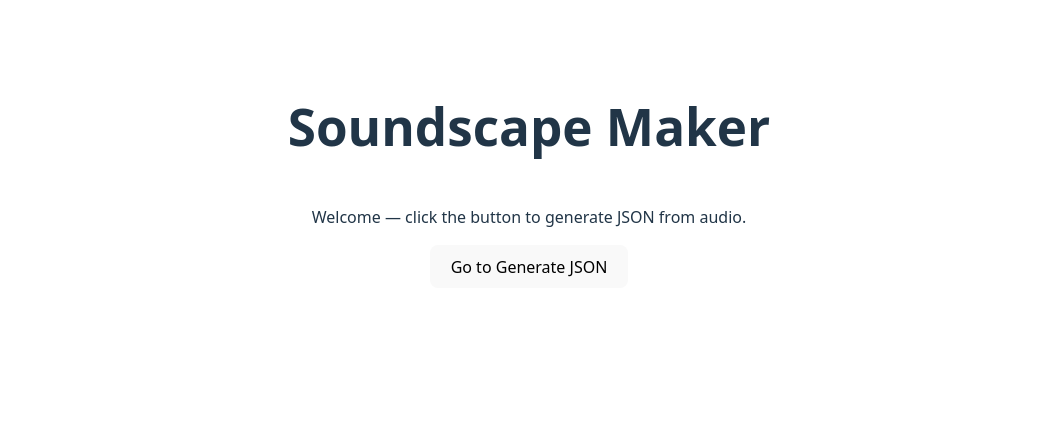
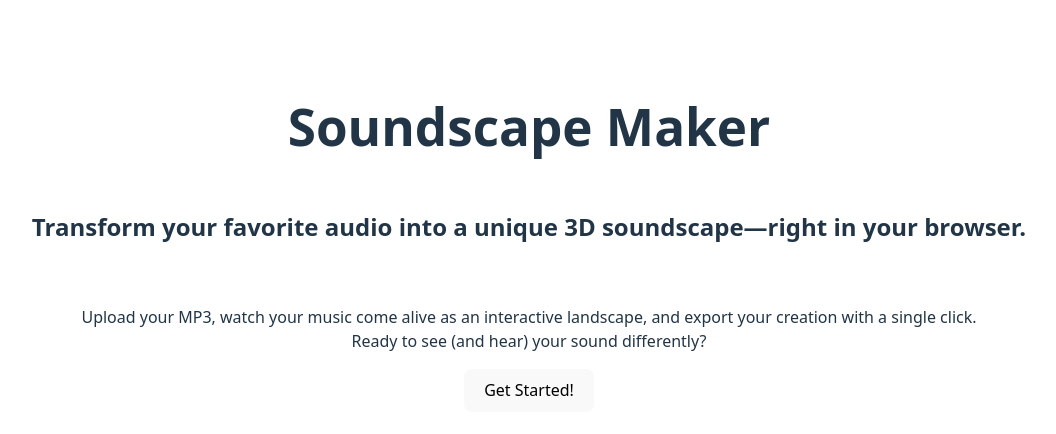
Before and after one commit to C2DH/soundscape-maker, a React (Vite) app: page / in a window 1280 px wide. Shown: the top 434 px of the page, without its empty margins (111-1167 px from the left). Built offline with nearby package versions, Linux system fonts and the light colour scheme.

Commit message:
Update Home.tsx

```diff
--- a/src/pages/Home.tsx
+++ b/src/pages/Home.tsx
@@ -8,10 +8,26 @@ export default function Home() {
   }
 
   return (
-    <main className="app-root">
+    <main className='app-root'>
       <h1>Soundscape Maker</h1>
-      <p>Welcome — click the button to generate JSON from audio.</p>
-      <button type="button" onClick={go}>Go to Generate JSON</button>
+      <h2>
+        Transform your favorite audio into a unique 3D soundscape—right in your
+        browser.
+      </h2>
+      <p>
+        <br />
+        Upload your MP3, watch your music come alive as an interactive
+        landscape, and export your creation with a single click.
+        <br />
+        Ready to see (and hear) your sound differently?
+      </p>
+      <button
+        type='button'
+        onClick={go}
+        className='inline-flex items-center rounded-md bg-slate-900 px-4 py-2 text-sm font-medium text-white hover:bg-slate-700 focus:outline-none focus:ring-2 focus:ring-slate-500 focus:ring-offset-2'
+      >
+        Get Started!
+      </button>
     </main>
   )
 }
```
